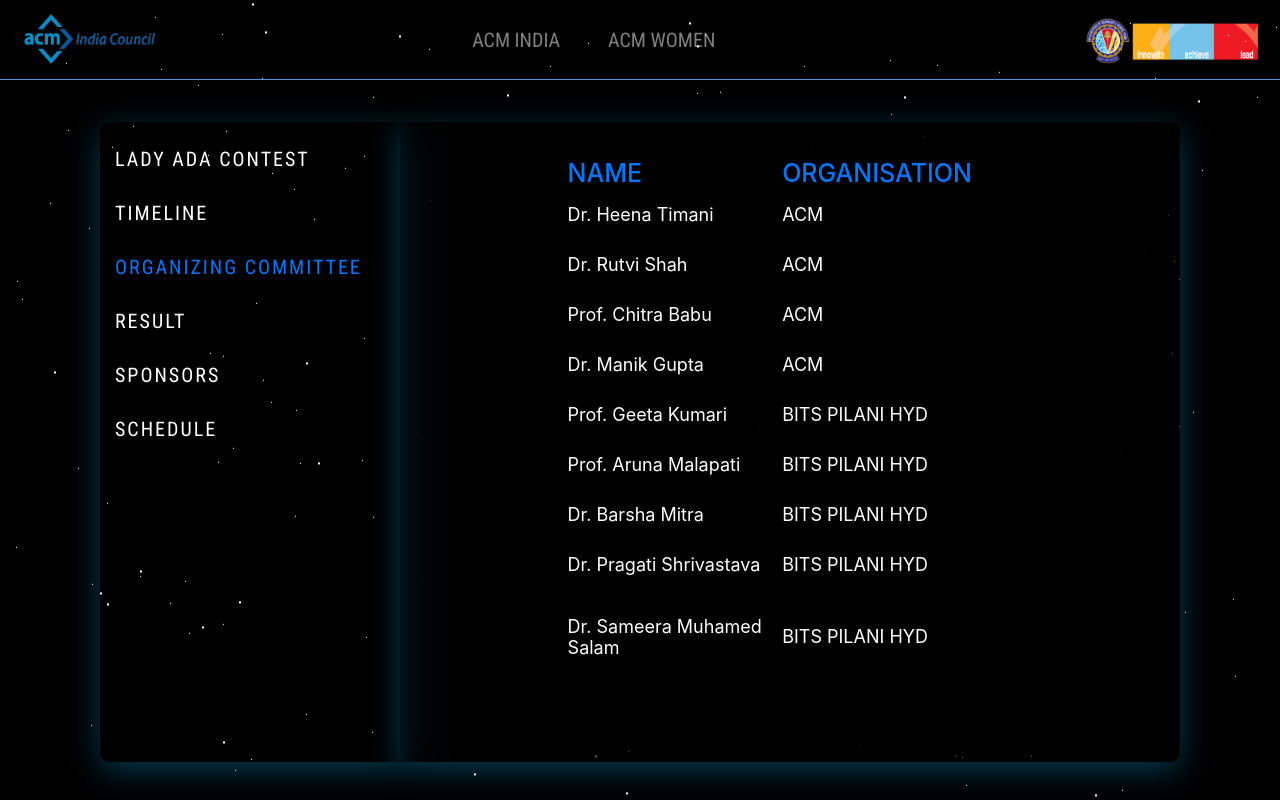
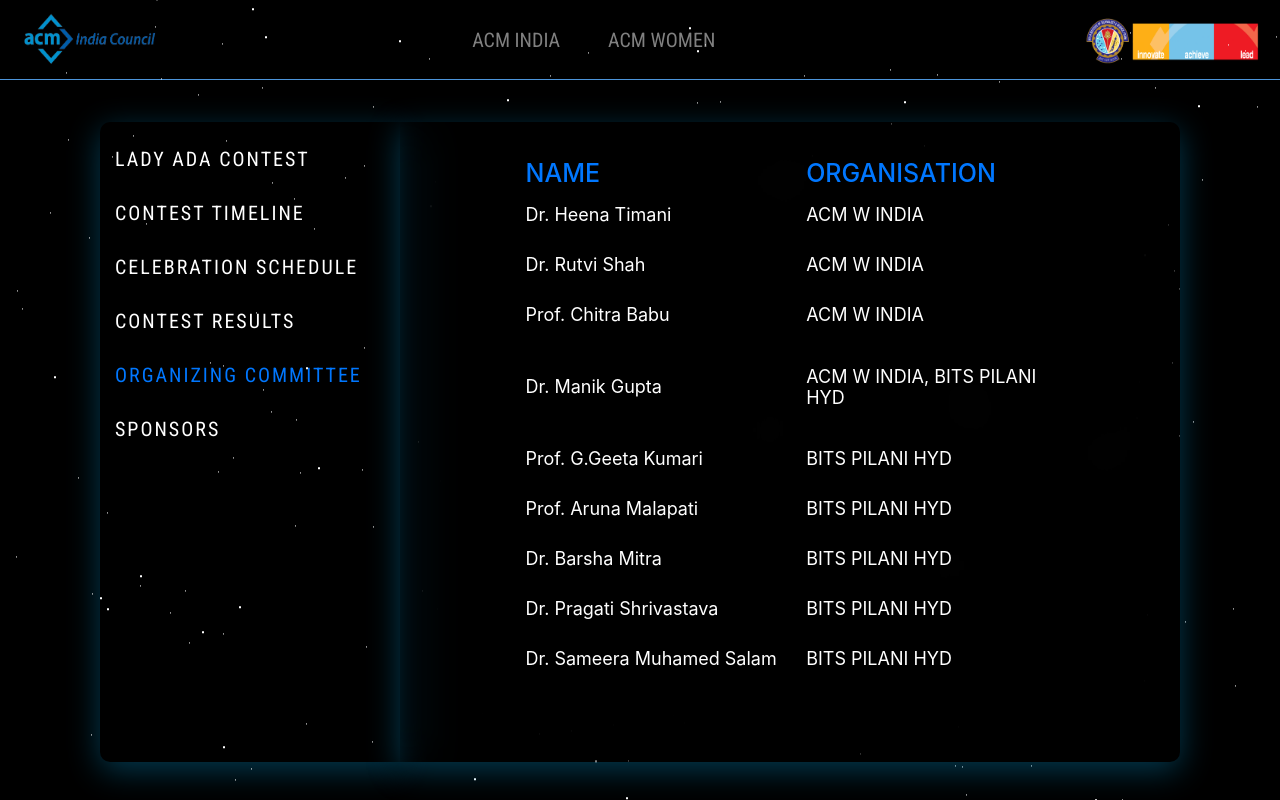
Before and after one commit to akshatkhaitan/acm_w_india, a Next.js app: page / in a window 1280 px wide. Both pictures are taken after a click on the element "ORGANIZING COMMITTEE". Shown: the top 800 px of the page. Built offline with nearby package versions, Linux system fonts and the light colour scheme.

Commit message:
oc changes

```diff
--- a/components/Footer.js
+++ b/components/Footer.js
@@ -64,7 +64,7 @@
 				</div>
 			</div>
 			<div className={styles.copyright}>
-				Copyright 2022 All rights reserved. Designed by ACM BITS Hyderabad Chapter
+				Copyright 2022 All rights reserved. Designed by ACM BITS Pilani Hyderabad Student Chapter
 			</div>
 		</footer>
 	);
--- a/components/Map.js
+++ b/components/Map.js
@@ -7,36 +7,25 @@
 				<div className={styles.map_heading}>
 					<div className={styles.map_line}></div>
 					<div className={styles.map_headingName}>
-						How To Reach Bits Pilani, Hyderabad Campus
+						LOCATION: Bits Pilani, Hyderabad Campus
 					</div>
 				</div>
 				<div className={styles.map_outer}>
 					<div className={styles.map_subHeadingName}>
-						<span>Campus Location:</span>
+						<span>How To Reach:</span>
 						<p>
-							<h3>How to reach</h3>
 							Campus Address
+							<br></br>
 							Birla Institute of Technology & Science, Pilani
+							<br></br>
 							Hyderabad Campus
+							<br></br>
 							Jawahar Nagar, Kapra Mandal
+							<br></br>
 							Medchal District - 500 078
+							<br></br>
 							Telangana, India
 						</p>
-						<p>
-
-							Campus Location: BITS-Pilani, Hyderabad Campus is about 25 Kms from Secunderabad Central Railway station, on the  Rajiv Rahadari (Karimnagar Highway) near Hakimpet Air Force station. The campus is in a serene atmosphere amidst scenic terrain with small hillocks and urban forest, near Shameerpet lake. The campus spreads across 200 acres of land. The campus is situated in the vicinity of institutions like ICICI Knowledge Park, NALSAR Law University, SP Bio-Tech Park etc.
-						</p>
-						<p><h3>How to reach BITS-Pilani, Hyderabad Campus from Secunderabad.</h3>
-
-							From Secunderabad railway station to BITS-Pilani, Hyderabad Campus one has to travel 22 KM on Rajiv Rahadari/ Karim Nagar Highway, up to Dongala Mysamma Junction after Alankruta Resorts in Thumkunta Village and take a right turn towards Ghatkesar. After travelling 1.5 KMs on this road, there is again a diversion to the right leading to the Campus. BITS sign boards indicating the directions are available on the way.
-
-							There is a direct Bus No. 212 from Secunderabad Railway station (Gurudwara Point) to BITS-Pilani Hyderabad Campus main gate. Besides there are city buses having numbers 211S, 211A, 211C, 211D, 211E, 211J, 211K, 211T, 211U, 567, 568, 569 which ply from Secunderabad Railway Station to various destinations to the Campus side. Further, there are many APSRTC buses from Secunderabad, Jubilee bus stand to Karim Nagar, Siddhipet, Ramagundam, Gajwel, Cheriyal etc. People can board any of these buses, get down either at Thumkunta or Dongala Mysamma junction which is 1KM away and take an auto to the campus.
-						</p>
-						<p><h3>How to reach BITS-Pilani, Hyderabad Campus from Airport.</h3>
-
-							One can take a pre-paid a taxi from the airport to the campus. Tell the destination is BITS Pilani, Shameerpet. If one comes through the city, the fare will be around Rs. 1100 and it will take around 1 hr 45 mins. If one takes the Outer Ring Road (ORR), the fare will be Rs 1600 including the toll and it will take less than an hour to reach the campus.
-							Or otherwise, one can take an AC bus from airport to Secunderabad and then change to Bus No. 212 which terminates at BITS campus. The travel time is more but much cheaper</p>					</div>
-					<div>
 						<iframe
 							src="https://www.google.com/maps/d/embed?mid=1i-23m9uSjuEhIT7NRm9yYv17u8Fz578&ehbc=2E312F"
 							width="940"
--- a/components/OC.js
+++ b/components/OC.js
@@ -15,20 +15,20 @@
 					<tr>
 						<td data-title="DATE">Dr. Heena Timani</td>
 						{/* <td data-title="NAME OF THE EVENT">Chair </td> */}
-						<td data-title="NAME OF EXPERTS">ACM</td>
+						<td data-title="NAME OF EXPERTS">ACM W INDIA</td>
 					</tr>
 					<tr>
 						<td data-title="DATE">Dr. Rutvi Shah</td>
 						{/* <td data-title="NAME OF THE EVENT">Head </td> */}
 						<td data-title="NAME OF EXPERTS">
-							ACM{" "}
+							ACM W INDIA{" "}
 						</td>
 					</tr>
 					<tr>
 						<td data-title="DATE">Prof. Chitra Babu</td>
 						{/* <td data-title="NAME OF THE EVENT">Head </td> */}
 						<td data-title="NAME OF EXPERTS">
-							ACM{" "}
+							ACM W INDIA{" "}
 						</td>
 					</tr>
 					<tr>
@@ -37,11 +37,11 @@
 							{/* Faculty Sponsor (OIST ACM Student Chapter){" "} */}
 						{/* </td> */}
 						<td data-title="NAME OF EXPERTS">
-							ACM{" "}
+							ACM W INDIA, BITS PILANI HYD{" "}
 						</td>
 					</tr>
 					<tr>
-						<td data-title="DATE">Prof. Geeta Kumari</td>
+						<td data-title="DATE">Prof. G.Geeta Kumari</td>
 						{/* <td data-title="NAME OF THE EVENT">Assistant Professor </td> */}
 						<td data-title="NAME OF EXPERTS">
 							BITS PILANI HYD
--- a/components/Schedule.js
+++ b/components/Schedule.js
@@ -3,12 +3,12 @@
 import styles from "../styles/Home.module.css";
 
 function Schedule() {
-    return(
+    return (
         <>
             <div className="sppb-addon sppb-addon-raw-html "><div className="sppb-addon-content"><h2 className="h3 text-dark-brown underlined" id="current_a"><span className="underlined-text">8th October, 2022 - Saturday</span><span className="underlined-line"></span></h2>
 
-            <table  className={styles.table} border="white">
-            <thead  className={styles.head}>
+                <table className={styles.table} border="white">
+                    <thead className={styles.head}>
                         <tr>
                             <td align="center"><strong>Program</strong></td>
                             <td align="center"><strong>Time (IST)</strong></td>
@@ -16,20 +16,14 @@
                             <td align="center"><strong>Time Slot (IST): QnA</strong></td>
                         </tr></thead>
                     <tbody>
-            {/* <tr>
-                <td align="center"><strong>Breakfast</strong></td>
-                <td align="center">9:00 - 10:00</td>
-                <td align="center"> </td>
-                <td align="center"></td>
-            </tr> */}
                         <tr>
-                <td align="center"><strong>Inaugural Session</strong></td>
+                            <td align="center"><strong>Inaugural</strong></td>
                             <td align="center">10:00 - 10:15</td>
                             <td align="center">Director and HoD</td>
                             <td align="center"></td>
                         </tr>
                         <tr>
-                <td align="center"><strong>Talk 1 (IITH)</strong><br/></td>
+                            <td align="center"><strong>Talk 1</strong><br /></td>
                             <td align="center">10:15 - 11:00</td>
                             <td align="center">Prof. P. RajaLakshmi (IITH)</td>
                             <td align="center"> 10:45 - 11:00</td>
@@ -38,19 +32,24 @@
                             <td colSpan="4" align="center"><div ><strong>Tea Break: 11:00 - 11:15</strong></div></td>
                         </tr>
                         <tr>
-                <td align="center"><strong>Talk 2 (Google Hyderabad)</strong><br/></td>
+                            <td align="center"><strong>Talk 2</strong><br /></td>
                             <td align="center">11:15 - 12:00</td>
-                <td align="center">Mythreyee Ganapathy</td>
+                            <td align="center">Mythreyee Ganapathy (Google Hyderabad)</td>
                             <td align="center">11:45 - 12:00</td>
                         </tr>
                         <tr>
-                <td align="center"><strong>Ask Me Anything / Open House Session</strong><br/></td>
+                            <td align="center"><strong>Ask Me Anything / Open House Session</strong><br /></td>
                             <td align="center">12:00 - 1:00</td>
-                <td align="center">Dr. Charu Sharma (IIITH), Dr. Akansha  Agarwal (IITM), Dr. Pragati Srivastava (BITS Pilani) </td>
-                <td align="center"></td>
+                            <td align="center">
+                                Dr. Charu Sharma (IIITH),
+                                <br></br>
+                                Dr. Akansha  Agarwal (IITM),
+                                <br></br>
+                                Dr. Pragati Srivastava (BITS Pilani) </td>
+                            <td align="center"> - </td>
                         </tr>
                         <tr>
-                <td colSpan="4" align="center"><div ><strong>Lunch Break (1:00 - 2:00)</strong></div></td>
+                            <td colSpan="4" align="center"><div ><strong>Lunch Break: 1:00 - 2:00</strong></div></td>
                         </tr>
                         <tr>
                             <td align="center"><div ><strong>Talk 3 (MSR, Banglore)</strong></div></td>
@@ -59,7 +58,7 @@
                             <td align="center"></td>
                         </tr>
                         <tr>
-                <td colSpan="4" align="center"><div ><strong>Break: (2:45 - 3:00)</strong></div></td>
+                            <td colSpan="4" align="center"><div ><strong>Break: 2:45 - 3:00</strong></div></td>
                         </tr>
                         <tr>
                             <td align="center"><strong>Talk 4 (IITH)</strong></td>
@@ -68,10 +67,10 @@
                             <td align="center"></td>
                         </tr>
                         <tr>
-                <td colSpan="4" align="center"><div ><strong>Prizes and Event Closing(3:45 - 4:00)</strong></div></td>
+                            <td colSpan="4" align="center"><div ><strong>Prizes and Event Closing: 3:45 - 4:00</strong></div></td>
                         </tr>
                         <tr>
-                <td colSpan="4" align="center"><div ><strong>Hight Tea(4:00- 4:30)</strong></div></td>
+                            <td colSpan="4" align="center"><div ><strong>High Tea: 4:00- 4:30</strong></div></td>
                         </tr>
 
                     </tbody>
--- a/pages/index.js
+++ b/pages/index.js
@@ -10,11 +10,11 @@
 		activeOption: { id: 1, name: "Homepage" },
 		options: [
 			{ id: 4, name: "LADY ADA CONTEST" },
-			{ id: 5, name: "TIMELINE" },
+			{ id: 5, name: "CONTEST TIMELINE" },
+			{ id: 10, name: "CELEBRATION SCHEDULE" },
+			{ id: 7, name: "CONTEST RESULTS" },
 			{ id: 6, name: "ORGANIZING COMMITTEE" },
-			{ id: 7, name: "RESULT" },
 			{ id: 9, name: "SPONSORS" },
-			{ id: 10, name: "SCHEDULE" },
 		],
 	});
 	return (
--- a/styles/Footer.module.css
+++ b/styles/Footer.module.css
@@ -28,7 +28,7 @@
   .footerLeft {
     display: flex;
     flex-flow: row wrap;
-    flex: 3 1 auto;
+    flex: auto;
     justify-content: space-between;
   }
   .footerLeft > * {
```
Lines whose indentation alone changed are shown as unchanged.
